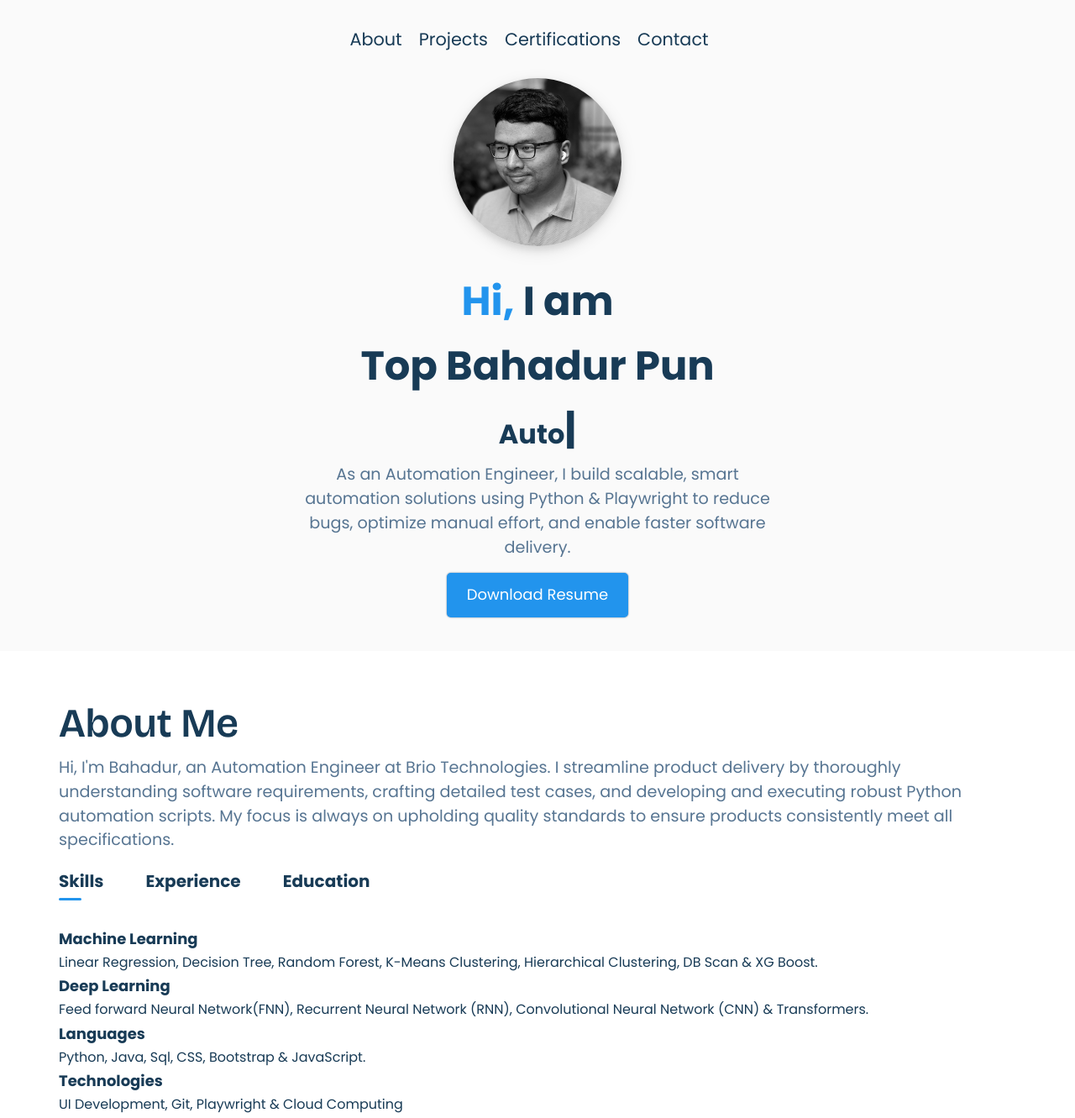
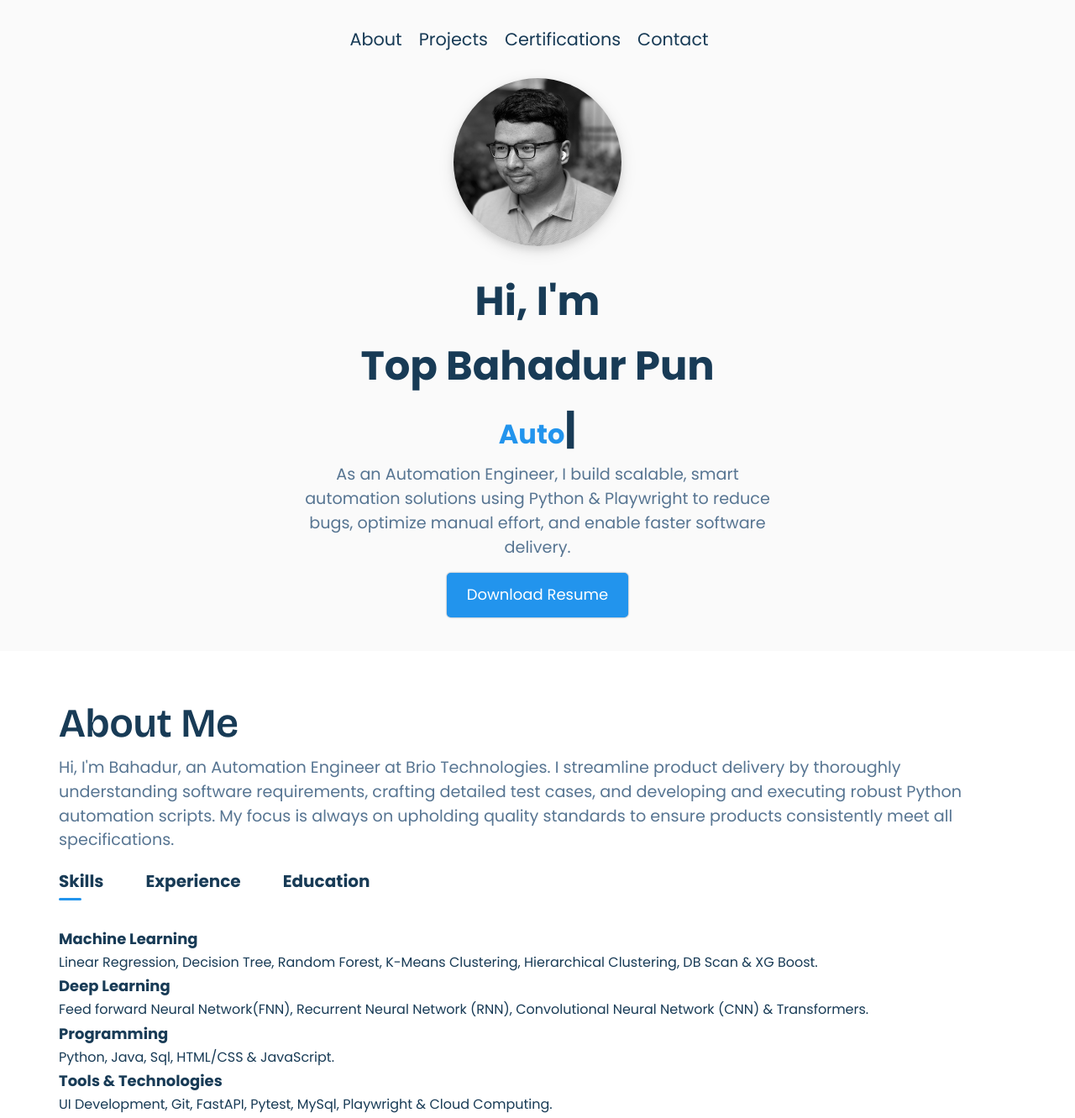
Before and after one commit to puntopbahadur/portfolio, a plain HTML site: page index.html in a window 1280 px wide. Shown: the top 1331 px of the page at 84% size. Drawn offline with nearby package versions, Linux system fonts and the light colour scheme.

Commit message:
add style and update on multitext

```diff
--- a/index.html
+++ b/index.html
@@ -29,10 +29,11 @@
         </nav>
         <div class="profile">
             <img src="images/db-img.JPG" alt="John" class="profile-pic">
-            <h1 class="title-name"><a class="name-hi">Hi,</a> I am<br>Top Bahadur Pun<br>
+            <h1 class="title-name">Hi, I'm<br>Top Bahadur Pun<br>
                 <span class="multiText"></span>
             </h1>
-            <p>As an Automation Engineer, I build scalable, smart automation solutions using Python & Playwright to reduce bugs,
+            <p>As an Automation Engineer, I build scalable, smart automation solutions using Python & Playwright to
+                reduce bugs,
                 optimize manual effort, and enable faster software delivery.
             </p>
             <a href="images/resume.pdf" download class="download-resume-btn primary-button">Download Resume</a>
@@ -45,8 +46,11 @@
             <div class="about-row">
                 <div class="about-col-2">
                     <h1 class="sub-title about-subtitle">About Me</h1>
-                    <p>Hi, I'm Bahadur, an Automation Engineer at Brio Technologies. I streamline product delivery by thoroughly understanding software requirements, crafting detailed test cases, and developing and executing robust Python automation scripts.
-                         My focus is always on upholding quality standards to ensure products consistently meet all specifications.
+                    <p>Hi, I'm Bahadur, an Automation Engineer at Brio Technologies. I streamline product delivery by
+                        thoroughly understanding software requirements, crafting detailed test cases, and developing and
+                        executing robust Python automation scripts.
+                        My focus is always on upholding quality standards to ensure products consistently meet all
+                        specifications.
                     </p>
                     <div class="tab-titles">
                         <p class="tab-links active-link" onclick="opentab('skills')">Skills</p>
@@ -55,12 +59,13 @@
                     </div>
                     <div class="tab-contents active-tab" id="skills">
                         <ul>
-                            <li ><span>Machine Learning</span><br>Linear Regression, Decision Tree, Random Forest,
+                            <li><span>Machine Learning</span><br>Linear Regression, Decision Tree, Random Forest,
                                 K-Means Clustering, Hierarchical Clustering, DB Scan & XG Boost.</li>
-                            <li ><span>Deep Learning</span><br>Feed forward Neural Network(FNN), Recurrent Neural Network
+                            <li><span>Deep Learning</span><br>Feed forward Neural Network(FNN), Recurrent Neural Network
                                 (RNN), Convolutional Neural Network (CNN) & Transformers.</li>
-                            <li ><span>Languages</span><br>Python, Java, Sql, CSS, Bootstrap & JavaScript.</li>
-                            <li ><span>Technologies</span><br> UI Development, Git, Playwright & Cloud Computing</li>
+                            <li><span>Programming</span><br>Python, Java, Sql, HTML/CSS & JavaScript.</li>
+                            <li><span>Tools & Technologies</span><br> UI Development, Git, FastAPI, Pytest, MySql,
+                                Playwright & Cloud Computing.</li>
 
 
                         </ul>
@@ -68,7 +73,8 @@
                     <div class="tab-contents" id="experience">
                         <ul>
                             <li><span>Oct'2023 - Present</span><br>Automation Engineer at Brio Technologies.</li>
-                            <li><span>Playwright Automation Tool</span><br>Performance testing using ML, Page Object Model(POM),
+                            <li><span>Playwright Automation Tool</span><br>Performance testing using ML, Page Object
+                                Model(POM),
                                 Capture the Bug Report, Rest API, Self healing mechanism.
                             </li>
                             <li><span>Mobile Testing</span><br>Cross-device, Cross-platform,
@@ -78,7 +84,7 @@
                     </div>
                     <div class="tab-contents" id="education">
                         <ul>
-                            <li><span>Jul'2017 - Aug'2022</span><br>B.Tech - Lords Institute of Engineering and
+                            <li><span>Aug'2022</span><br>B.Tech - Lords Institute of Engineering and
                                 Technology, Hyderabad,
                                 Telangana, India.</li>
                             <li><span>Major Porject</span><br>Agricultural Image Analysis :
@@ -202,7 +208,9 @@
             <h3>AI for Everyone</h3>
             <p><span>2024</span> | September |<a href="https://codebasics.io/certificate/CB-65-263425"> View
                     Certificate</a></p>
-            <p class="certp">Exploring the foundational concepts of Artificial Intelligence, including how it works and core architectures like FNN, CNN, RNN, and Transformers. This learning journey is strengthening my ability to
+            <p class="certp">Exploring the foundational concepts of Artificial Intelligence, including how it works and
+                core architectures like FNN, CNN, RNN, and Transformers. This learning journey is strengthening my
+                ability to
                 apply AI to real-world challenges, particularly in automation and intelligent systems.
             </p>
         </div>
--- a/style.css
+++ b/style.css
@@ -151,9 +151,6 @@ nav ul li a:hover {
     margin-bottom: 20px;
     box-shadow: 0 4px 8px rgba(0, 0, 0, 0.1), 0 6px 20px rgba(0, 0, 0, 0.1);
 }
-.name-hi{
-    color:	var(--accent-color);
-}
 .name-h{
     font-size: 2.5rem;
 }
@@ -163,6 +160,7 @@ nav ul li a:hover {
 }
 .multiText{
     font-size: 2rem;
+    color: var(--accent-color);
 }
 
 /* <!-- -----------------about section------------------- --> */
```
